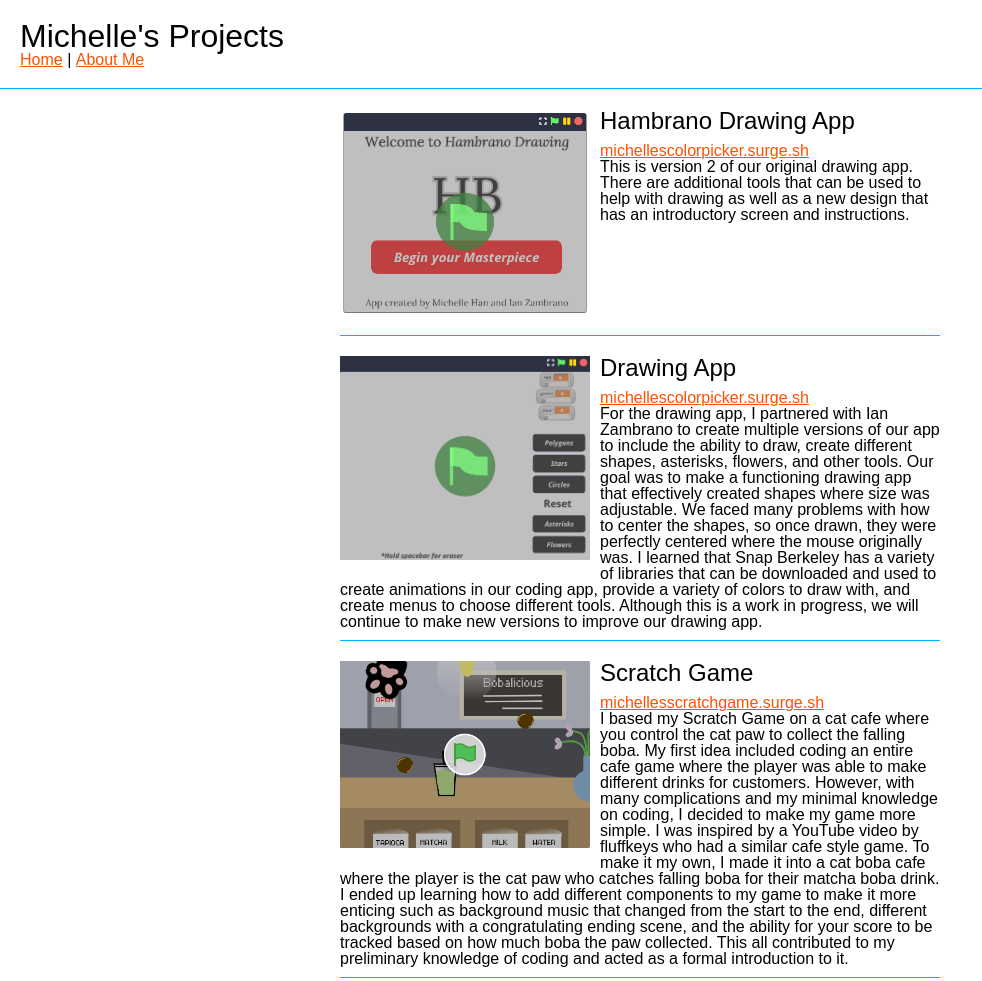
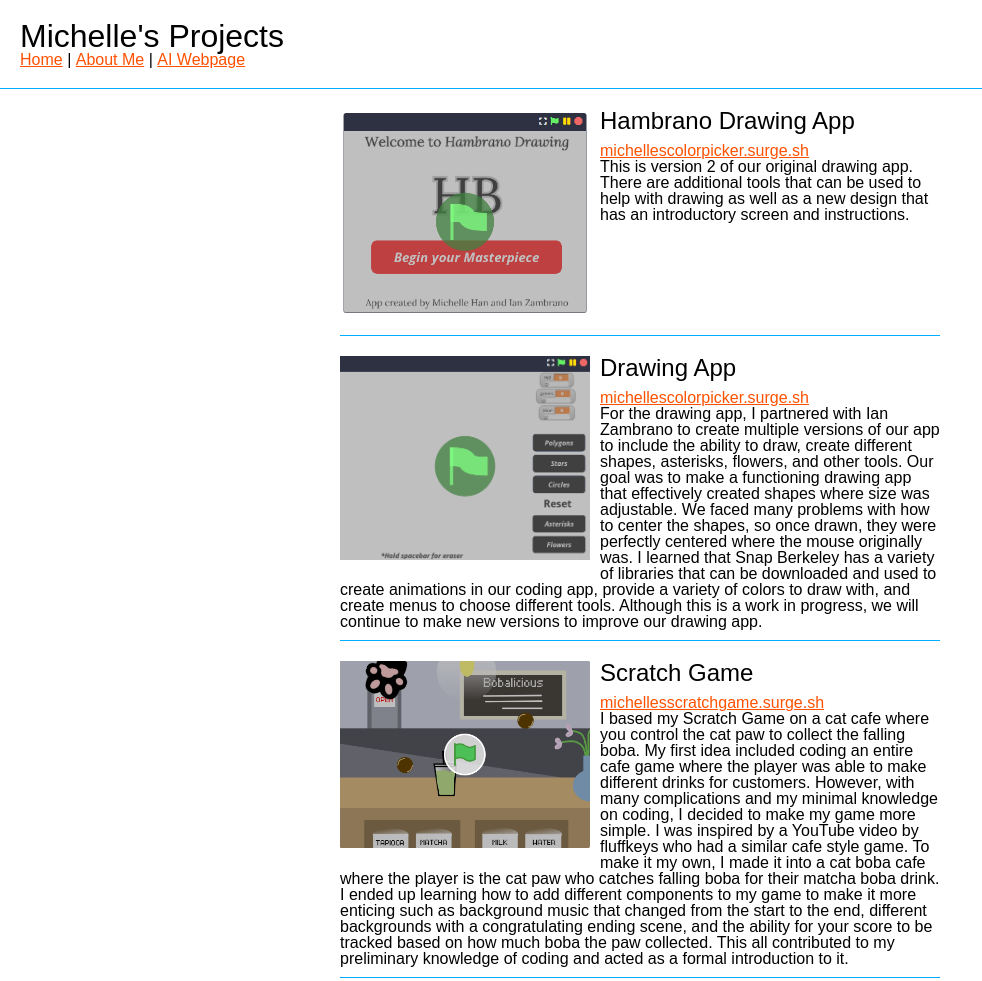
Before and after one commit to lunabarnes/ap-cs-project-site, a plain HTML site: page index.html in a window 1280 px wide. Shown: the top 981 px of the page, without its empty margins (0-982 px from the left). Drawn offline with Linux system fonts and the light colour scheme.

Commit message:
Update index.html

```diff
--- a/index.html
+++ b/index.html
@@ -21,6 +21,8 @@
           <li><a href="index.html">Home</a></li>
           <li>|</li>
           <li><a href="aboutme.html">About Me</a></li>
+          <li>|</li>
+          <li><a href="AI.html">AI Webpage</a></li>
         </ul>
       </nav>
     </header>
```
